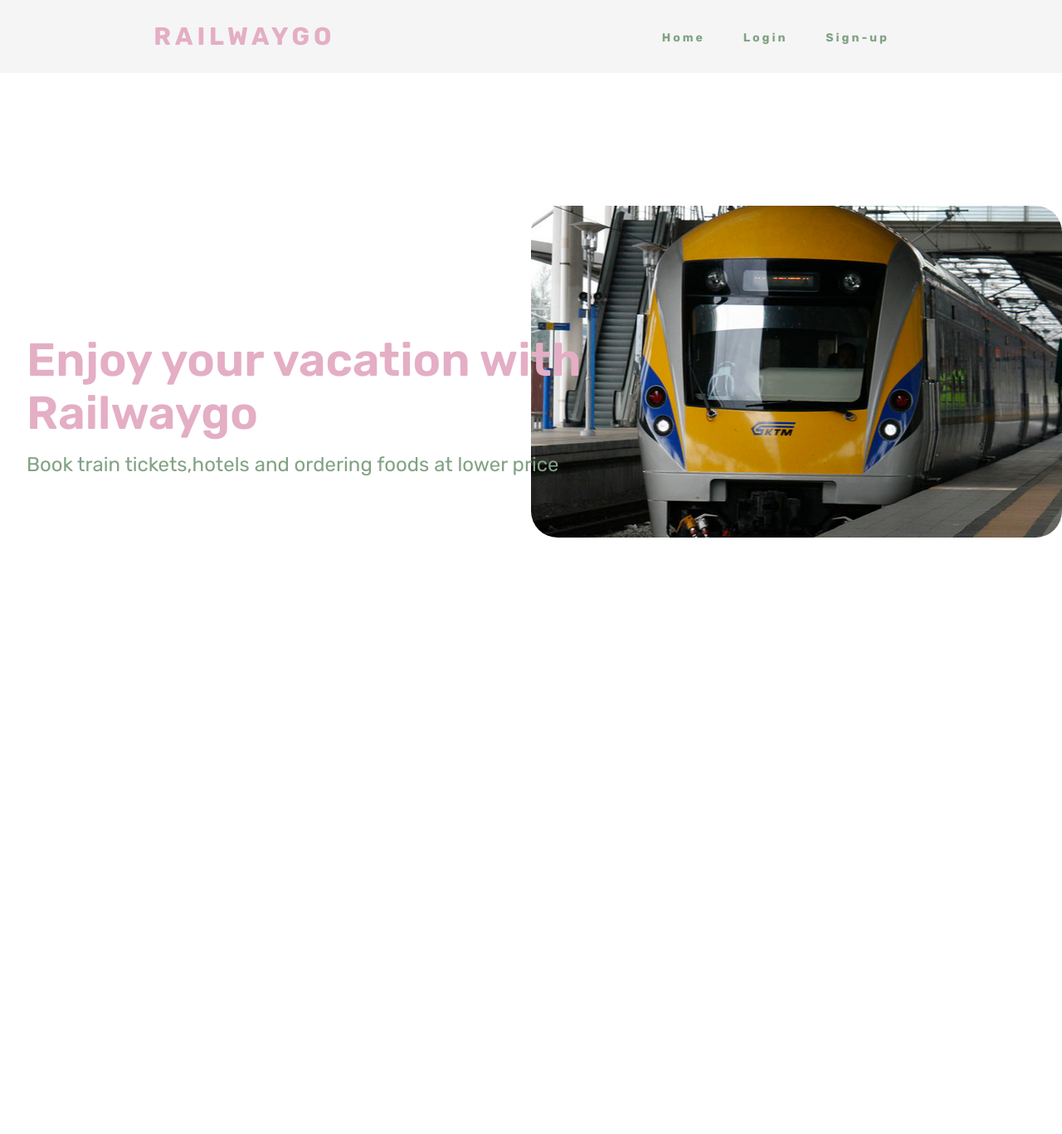
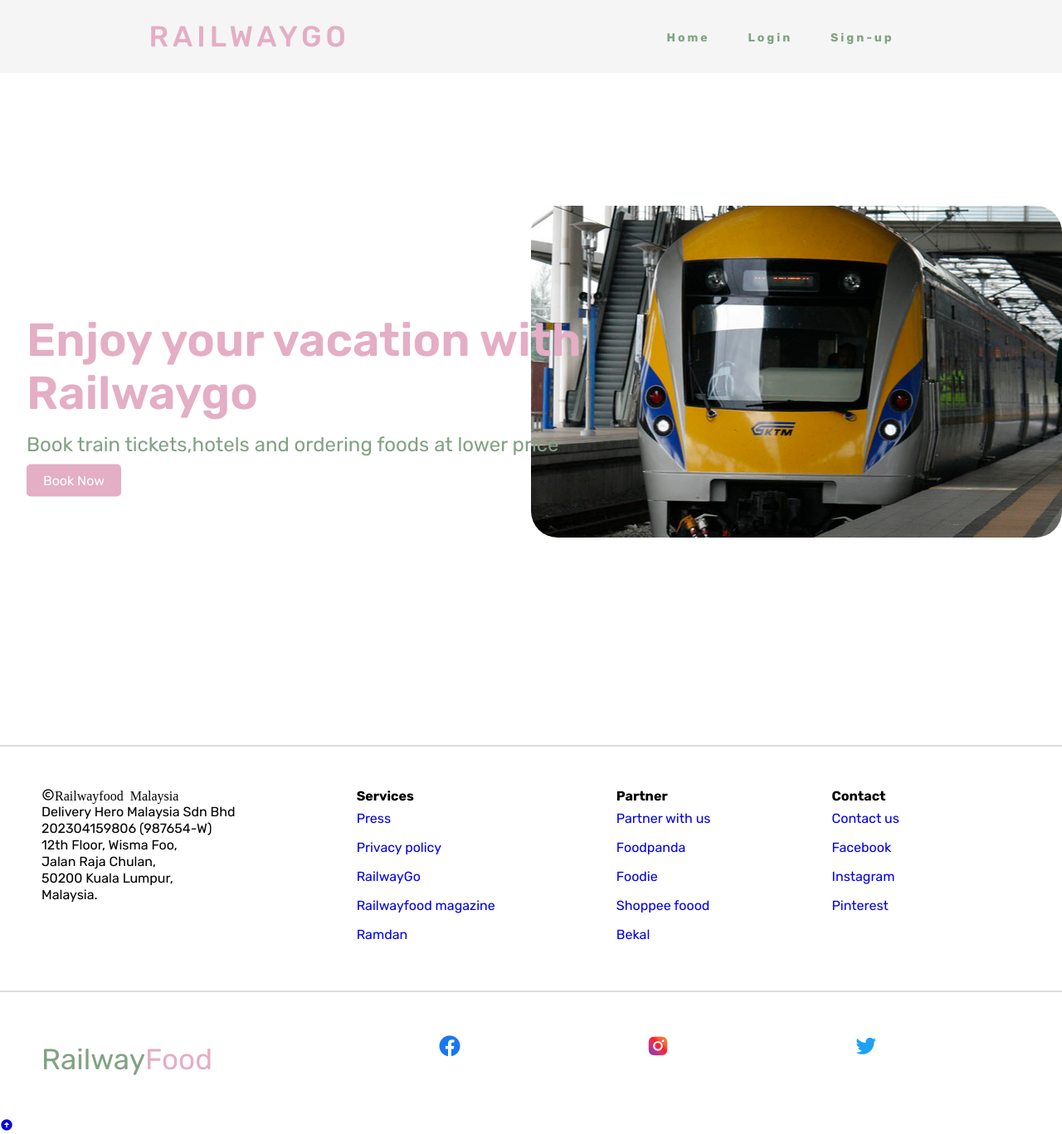
Before and after one commit to ezatul18/TT8L-06, a Flask app: page / in a window 1280 px wide. Shown: the whole page at 83% size. Before the commit the page ends 648 px from the top, so only its background shows below. Run offline with Flask 3, Linux system fonts and the light colour scheme.

Commit message:
homepage

```diff
--- a/mylogin/static/css/style.css
+++ b/mylogin/static/css/style.css
@@ -12,6 +12,9 @@
     padding: 0px;
     box-sizing: border-box;
     font-family: 'Rubik', sans-serif;
+    text-decoration: none;
+    scroll-behavior: smooth;
+
 }
 body {
     body {
@@ -19,7 +22,12 @@
     }
 }
 
+:root {
+    --text-color: #82A284;
+    --logo-color: #E4AEC5;
+    --main-color: #FFC4DD;
 
+}
 
 nav{
     display: flex;
@@ -28,18 +36,24 @@
     min-height: 11vh;
     background-color: whitesmoke;
 
+
 }
 
 
 .logo {
-  color: #E4AEC5;
-  text-transform: uppercase;
-  letter-spacing: 5px;
-  font-size: 30px;
-  font-family: 'Rubik', sans-serif;
+    display: flex;
+    justify-content: space-between;
+    align-items: center;
+    text-transform: uppercase;
+    letter-spacing: 5px;
+    font-size: 35px;
+    font-family: 'Rubik', sans-serif;
+    color: var(--logo-color);
+    font-weight: 500;
+}
 
 
-}
+
 
 
 .nav-links{
@@ -60,6 +74,7 @@
  font-weight: bold;
  font-size: 14px;
  font-family: 'Rubik', sans-serif;
+
 }
 .nav-links li {
     list-style: none;
@@ -208,6 +223,7 @@
  .logo h4 a {
     text-decoration: none; /* Remove underline */
     color: inherit; /* Inherit text color */
+    font-weight: 500;
 }
  .main-wrapper{
   width:400px;
@@ -315,7 +331,11 @@
     transform: translate(-50%, -50%);
     border-radius: 2rem;
 
+
   }
+
+
+
 
 .header_content h1 {
     margin-bottom: 1rem;
@@ -341,3 +361,88 @@
     z-index: 1;
     text-align: left;
 }
+
+.book_button button {
+    background-color:#E4AEC5;
+    color: #fff;
+    padding: 10px 20px;
+    border: none;
+    border-radius: 5px;
+    font-size: 16px;
+    cursor: pointer;
+    margin-top: 10px;
+}
+
+.book_button button:hover {
+    background-color: #fbd0d9;
+}
+
+
+
+/*contact*/
+
+.main-contact {
+    margin: 50px;
+    display: grid;
+    grid-template-columns: repeat(4, auto);
+}
+
+.contact-content p {
+    line-height: 35px;
+
+}
+
+.contact-content1 p {
+    top: 10px;
+    line-height: 20px;
+
+}
+
+.logobtm {
+    display: grid;
+    grid-template-columns: repeat(4,auto);
+}
+
+.logobtm i {
+    font-size: 30px;
+    margin-top: 40px;
+}
+
+.logobtm .fcb i {
+    color:#1877F2;
+}
+
+.logobtm .ins i {
+    background: linear-gradient(45deg, #405de6, #5851db, #833ab4, #c13584, #e1306c, #fd1d1d, #f56040, #f77737, #fcaf45, #ffdc80);
+    background-clip: text;
+    -webkit-background-clip: text;
+    -webkit-text-fill-color: transparent;
+    color: transparent;
+
+}
+.logobtm .twt i {
+    color: #1DA1F2;
+
+}
+
+
+hr {
+    border: none;
+    border-top: 2px solid;
+    margin: 10px auto;
+    color: #DDDDDD;
+    width: 100%;
+    align-items: center;
+}
+.main {
+    display: flex;
+    align-items: center;
+    margin: 50px;
+    color: var(--text-color);
+    font-size: 35px;
+
+}
+
+.main span {
+    color: var(--logo-color)
+}
--- a/mylogin/templates/base.html
+++ b/mylogin/templates/base.html
@@ -18,8 +18,7 @@
   <nav>
     <div class="logo">
       <h4>railwaygo</h4>
-
-    </div>
+  </div>
     <ul class="nav-links">
       <li>
 
--- a/mylogin/templates/home.html
+++ b/mylogin/templates/home.html
@@ -7,7 +7,7 @@
   <link rel="stylesheet" href="{{url_for('static',filename='css/style.css')}}">
   <link rel="preconnect" href="https://fonts.gstatic.com" crossorigin>
 <link href="https://fonts.googleapis.com/css2?family=Rubik&display=swap" rel="stylesheet">
-
+<link rel="stylesheet" href="https://unpkg.com/boxicons@latest/css/boxicons.min.css">
 
 </script>
 
@@ -17,9 +17,8 @@
 <body>
   <nav>
     <div class="logo">
-      <h4>railwaygo</h4>
-
-    </div>
+      <p>railwaygo</p>
+  </div>
     <ul class="nav-links">
       <li>
 
@@ -47,8 +46,75 @@
       <div class="header_content">
         <h1>Enjoy your vacation with Railwaygo</h1>
         <p>Book train tickets,hotels and ordering foods at lower price</p>
+        <div class="book_button">
+
+          <button>Book Now</button>
+
+      </div>
       </div>
     </div>
+     <!--contact-->
+
+  <section class="contact">
+    <hr>
+    <div class="main-contact">
+      <div class="contact-content1">
+        <h4><i class='bx bx-copyright'>Railwayfood Malaysia</i></h4>
+        <p>Delivery Hero Malaysia Sdn Bhd</p>
+        <p>202304159806 (987654-W)</p>
+        <p>12th Floor, Wisma Foo,</p>
+        <p>Jalan Raja Chulan,</p>
+        <p>50200 Kuala Lumpur,</p>
+        <p>Malaysia.</p>
+      </div>
+      <div class="contact-content">
+        <h4>Services</h4>
+        <p><a href="#">Press</a></p>
+        <p><a href="#">Privacy policy</a></p>
+        <p><a href="#">RailwayGo</a></p>
+        <p><a href="#">Railwayfood magazine</a></p>
+        <p><a href="#">Ramdan</a></p>
+      </div>
+      <div class="contact-content">
+        <h4>Partner</h4>
+        <p><a href="#">Partner with us</a></p>
+        <p><a href="#">Foodpanda</a></p>
+        <p><a href="#">Foodie</a></p>
+        <p><a href="#">Shoppee foood</a></p>
+        <p><a href="#">Bekal</a></p>
+      </div>
+      <div class="contact-content">
+        <h4>Contact</h4>
+        <p><a href="#">Contact us</a></p>
+        <p><a href="#">Facebook</a></p>
+        <p><a href="#">Instagram</a></p>
+        <p><a href="#">Pinterest</a></p>
+      </div>
+    </div>
+    <hr>
+    <div class="logobtm">
+      <a href="/main" class="main">Railway<span>Food</span></a>
+      <div class="logo-btm">
+        <a href="#" class="fcb"><i class='bx bxl-facebook-circle'></i></a>
+      </div>
+      <div class="logo-btm">
+        <a href="#" class="ins"><i class='bx bxl-instagram-alt' ></i></a>
+      </div>
+      <div class="logo-btm">
+        <a href="#" class="twt"><i class='bx bxl-twitter' ></i></a>
+      </div>
+    </div>
+
+
+    </div>
+
+  </section>
+
+  <!--scroll top-->
+  <a href="#" class="scroll">
+    <i class='bx bxs-up-arrow-circle'></i>
+  </a>
+
 
 
 
```
